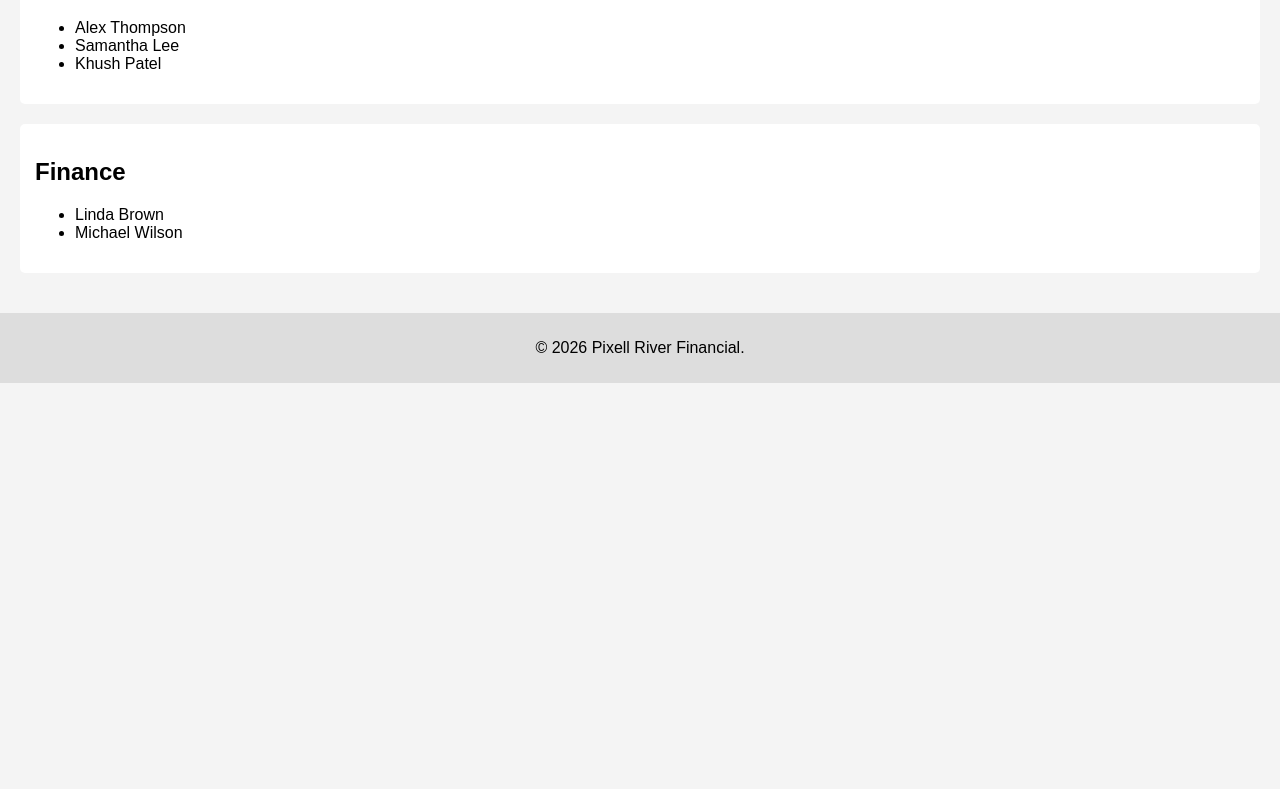
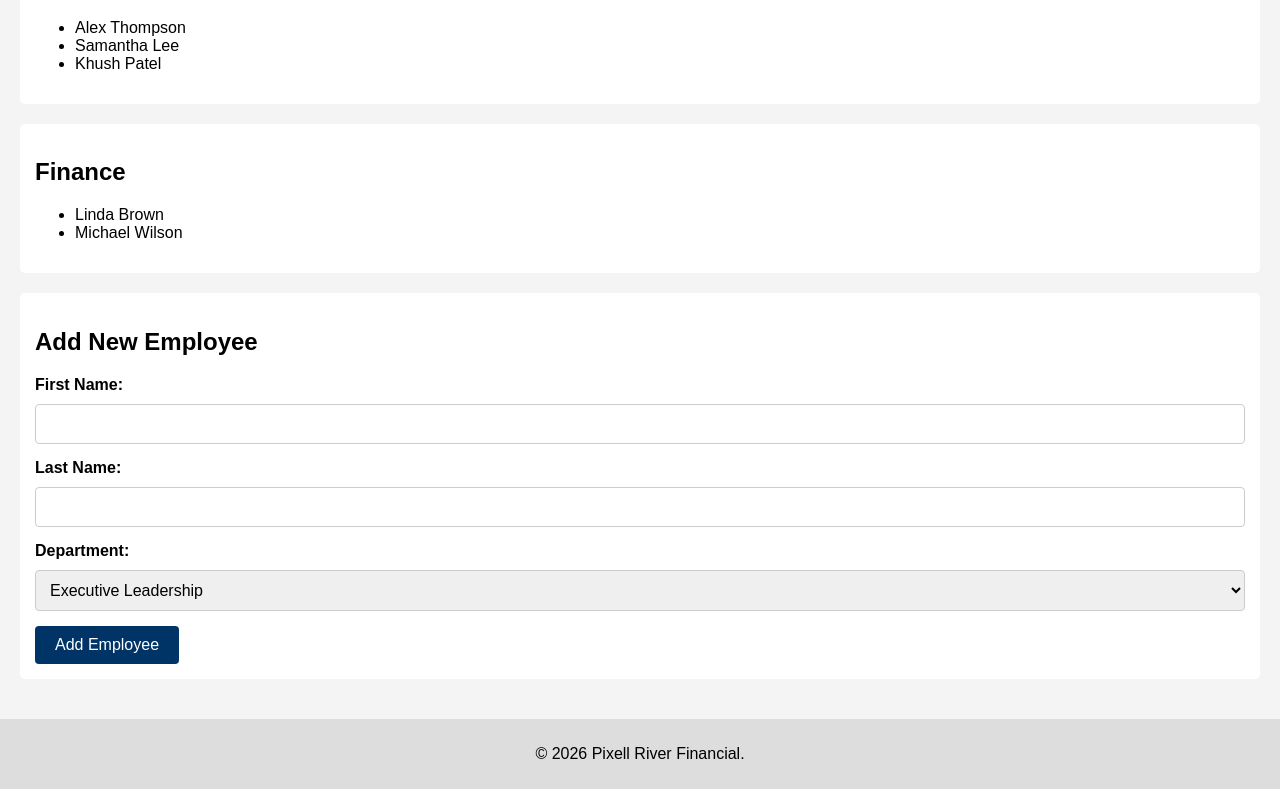
Before and after one commit to khush735/4002-Full-Stack-Development_Labs, a React (Vite) app in the folder pixell-react/: page / in a window 1280 px wide. Shown: the part 408-1197 px from the top of the page. Before the commit the page ends 800 px from the top, so only its background shows below. Built offline with nearby package versions, Linux system fonts and the light colour scheme.

Commit message:
Lab 2.1 - Add employee form with state and validation

```diff
--- a/pixell-react/src/App.tsx
+++ b/pixell-react/src/App.tsx
@@ -1,9 +1,27 @@
+import { useState } from "react";
 import Header from "./components/Header";
 import Footer from "./components/Footer";
 import Department from "./components/Department";
-import { departments } from "./data/departments";
+import AddEmployeeForm from "./components/AddEmployeeForm";
+import { departments as initialDepartments } from "./data/departments";
+import type { Department as DepartmentType } from "./types/Employee";
 
 const App = () => {
+  const [departments, setDepartments] = useState<DepartmentType[]>(initialDepartments);
+
+  const addEmployee = (firstName: string, lastName: string, departmentName: string) => {
+    setDepartments(prev =>
+      prev.map(dept =>
+        dept.name === departmentName
+          ? {
+              ...dept,
+              employees: [...dept.employees, { firstName, lastName }]
+            }
+          : dept
+      )
+    );
+  };
+
   return (
     <>
       <Header />
@@ -12,6 +30,11 @@ const App = () => {
         {departments.map((dept, index) => (
           <Department key={index} department={dept} />
         ))}
+
+        <AddEmployeeForm
+          departments={departments}
+          onAddEmployee={addEmployee}
+        />
       </main>
 
       <Footer />
--- /dev/null
+++ b/pixell-react/src/components/AddEmployeeForm.tsx
@@ -0,0 +1,78 @@
+import { useState } from "react";
+import type { Department } from "../types/Employee";
+
+interface Props {
+  departments: Department[];
+  onAddEmployee: (firstName: string, lastName: string, departmentName: string) => void;
+}
+
+const AddEmployeeForm = ({ departments, onAddEmployee }: Props) => {
+  const [firstName, setFirstName] = useState("");
+  const [lastName, setLastName] = useState("");
+  const [department, setDepartment] = useState(departments[0]?.name || "");
+  const [error, setError] = useState("");
+
+  const handleSubmit = (e: React.FormEvent) => {
+    e.preventDefault();
+    setError("");
+
+    if (firstName.trim().length < 3) {
+      setError("First name must be at least 3 characters long.");
+      return;
+    }
+
+    onAddEmployee(firstName.trim(), lastName.trim(), department);
+
+    setFirstName("");
+    setLastName("");
+  };
+
+  return (
+    <section className="department">
+      <h2>Add New Employee</h2>
+
+      {error && <p style={{ color: "red" }}>{error}</p>}
+
+      <form onSubmit={handleSubmit} className="add-employee-form">
+        <div className="form-group">
+          <label htmlFor="firstName">First Name:</label>
+          <input
+            id="firstName"
+            type="text"
+            value={firstName}
+            onChange={e => setFirstName(e.target.value)}
+          />
+        </div>
+
+        <div className="form-group">
+          <label htmlFor="lastName">Last Name:</label>
+          <input
+            id="lastName"
+            type="text"
+            value={lastName}
+            onChange={e => setLastName(e.target.value)}
+          />
+        </div>
+
+        <div className="form-group">
+          <label htmlFor="department">Department:</label>
+          <select
+            id="department"
+            value={department}
+            onChange={e => setDepartment(e.target.value)}
+          >
+            {departments.map((dept, index) => (
+              <option key={index} value={dept.name}>
+                {dept.name}
+              </option>
+            ))}
+          </select>
+        </div>
+
+        <button type="submit" className="submit-btn">Add Employee</button>
+      </form>
+    </section>
+  );
+};
+
+export default AddEmployeeForm;
--- a/pixell-react/src/index.css
+++ b/pixell-react/src/index.css
@@ -26,3 +26,43 @@ footer {
   padding: 10px;
   background-color: #ddd;
 }
+
+.add-employee-form {
+  display: flex;
+  flex-direction: column;
+  gap: 15px;
+}
+
+.form-group {
+  display: flex;
+  flex-direction: column;
+  gap: 5px;
+}
+
+.form-group label {
+  font-weight: bold;
+  margin-bottom: 5px;
+}
+
+.form-group input,
+.form-group select {
+  padding: 10px;
+  border: 1px solid #ccc;
+  border-radius: 4px;
+  font-size: 16px;
+}
+
+.submit-btn {
+  padding: 10px 20px;
+  background-color: #003366;
+  color: white;
+  border: none;
+  border-radius: 4px;
+  cursor: pointer;
+  font-size: 16px;
+  align-self: flex-start;
+}
+
+.submit-btn:hover {
+  background-color: #002244;
+}
```
Also changed, not shown: 1 other file (tests, documents, lock files or other folders).
